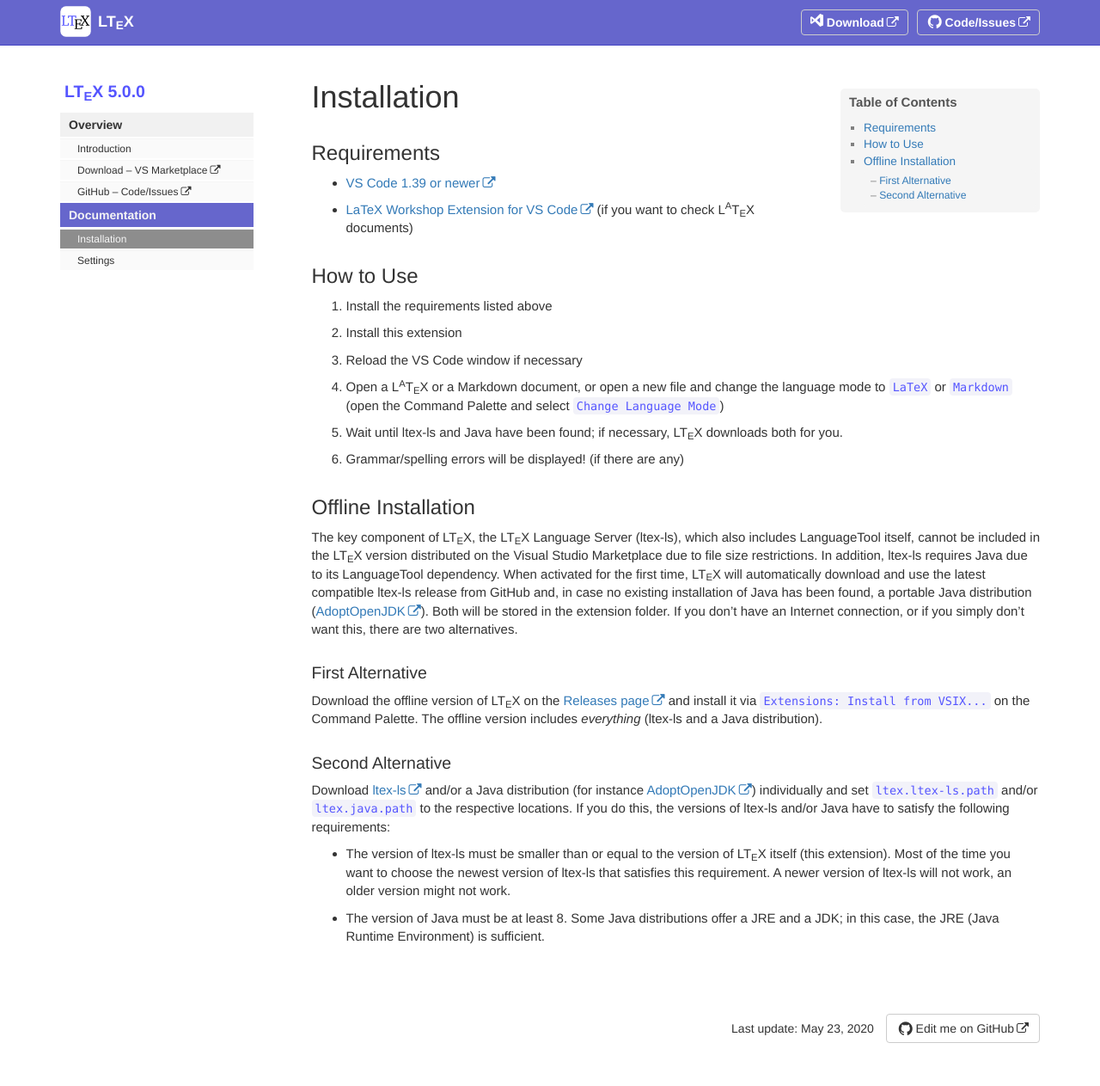
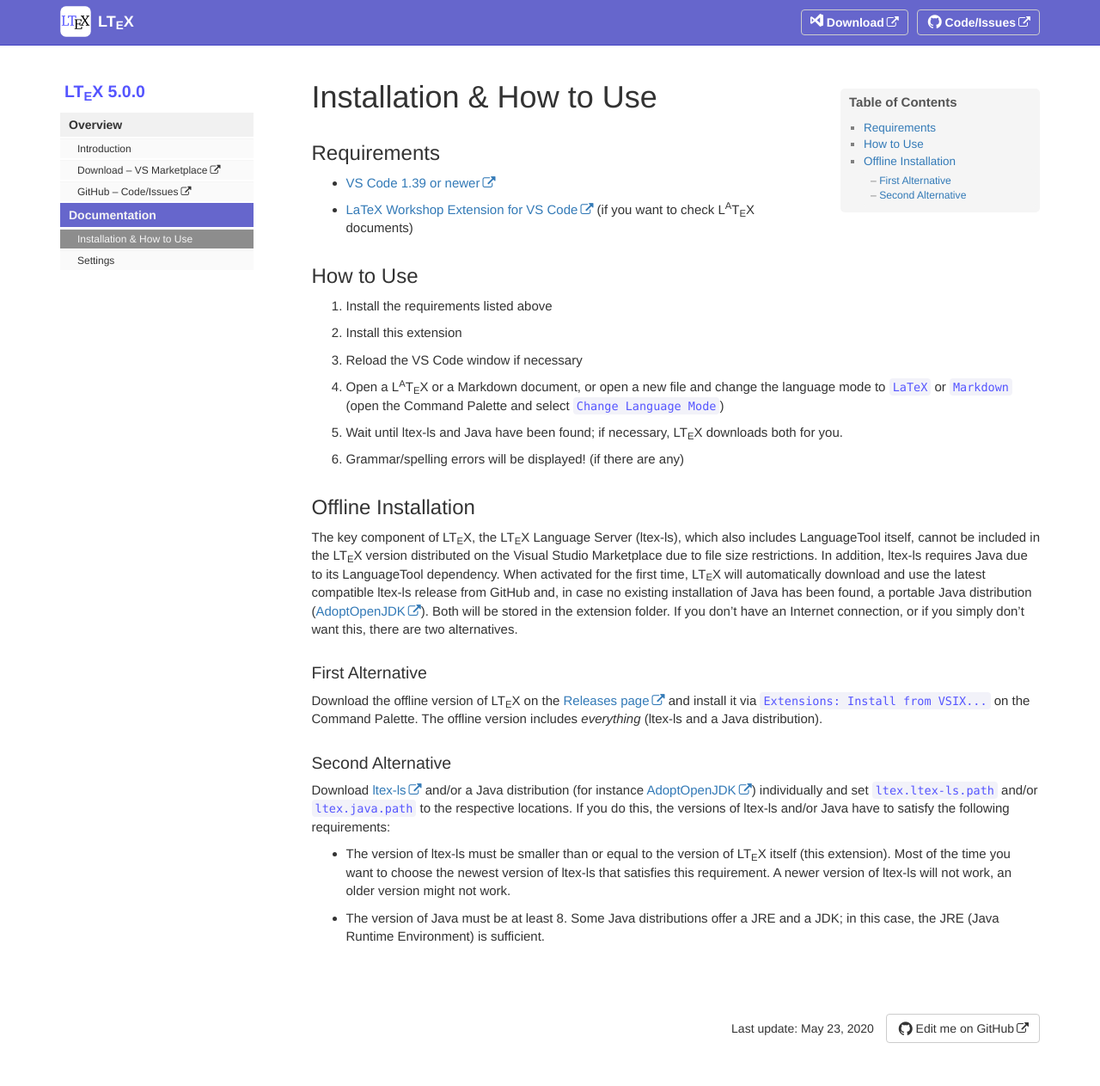
Before and after one commit to valentjn/vscode-ltex, a Jekyll site: the page built from pages/docs/installation-how-to-use.md, in a window 1280 px wide. Shown: the whole page at 86% size. Built offline with Jekyll 4.4.1, drawn with Linux system fonts in a browser that asks for light colours; comment, search, counter and statistics services are not loaded.

Commit message:
Rename installation

```diff
--- a/_data/sidebars/sidebar.yml
+++ b/_data/sidebars/sidebar.yml
@@ -19,8 +19,8 @@
       - title: "Documentation"
         output: "web"
         folderitems:
-          - title: "Installation"
-            url: "/docs/installation.html"
+          - title: "Installation & How to Use"
+            url: "/docs/installation-how-to-use.html"
             output: "web"
           - title: "Settings"
             url: "/docs/settings.html"
--- a/pages/docs/installation.md
+++ b/pages/docs/installation-how-to-use.md
@@ -1,7 +1,7 @@
 ---
-title: "Installation"
+title: "Installation & How to Use"
 sidebar: "sidebar"
-permalink: "/docs/installation.html"
+permalink: "/docs/installation-how-to-use.html"
 ---
 
 ## Requirements
```
